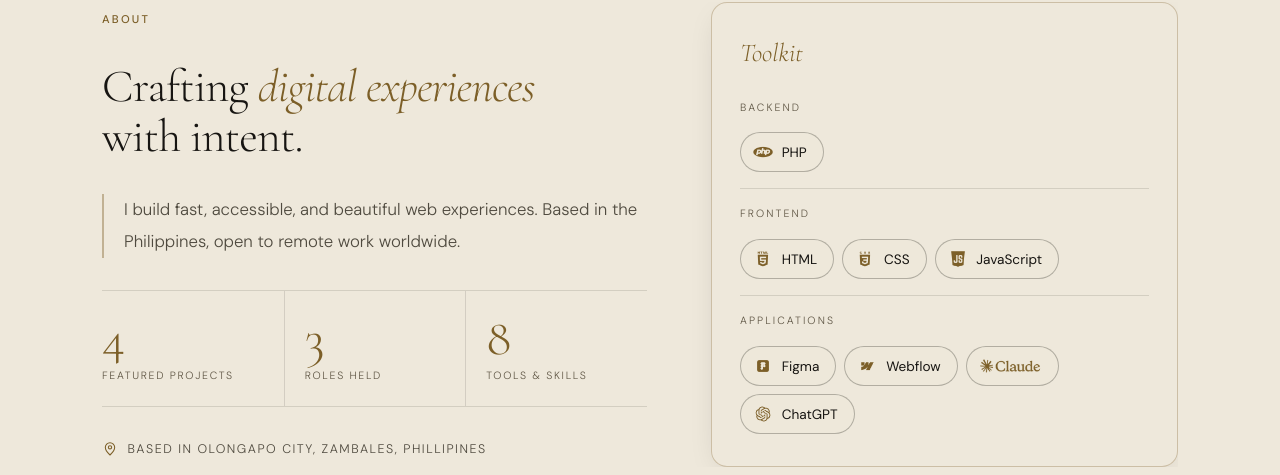
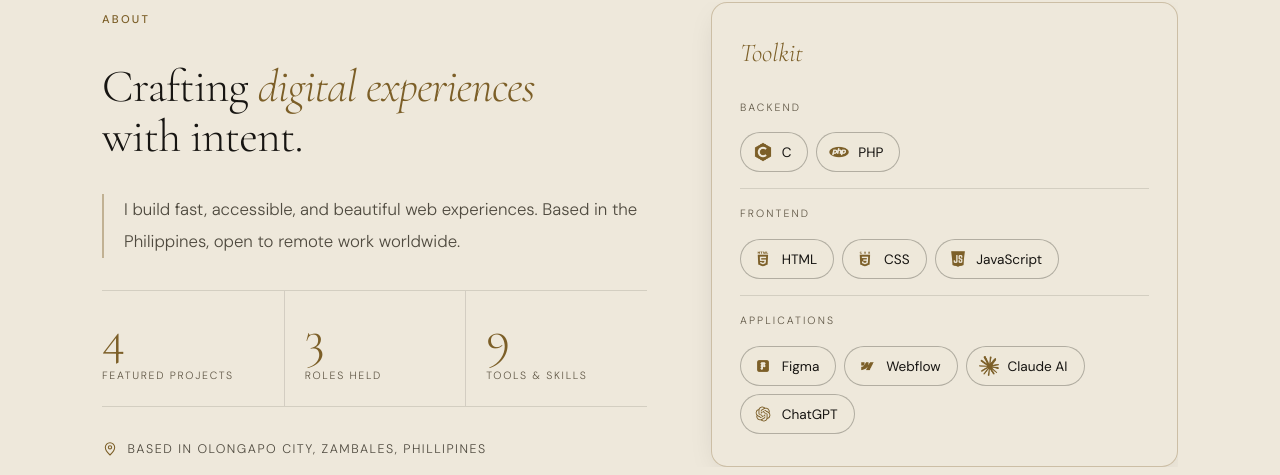
Before and after one commit to codewitheywu/andre-pesquerra, a PHP site: page /index.html in a window 1280 px wide. Shown: the part 911-1386 px from the top of the page. Run offline with PHP 8.4, Linux system fonts and the light colour scheme.

Commit message:
Add C skill with gold hexagon icon; swap Claude wordmark for new sunburst logo
Co-Authored-By: Claude Sonnet 5 <noreply@anthropic.com>

```diff
--- a/assets/css/style.css
+++ b/assets/css/style.css
@@ -606,7 +606,6 @@ section + section { border-top: 1px solid var(--border); }
 }
 .skill-chip:hover { border-color: var(--gold); background: var(--gold-dim); transform: translateY(-2px); }
 .skill-chip-icon { height: 20px; width: auto; object-fit: contain; }
-.skill-chip-icon--wide { height: 16px; }
 .skill-chip-text {
   display: grid; place-items: center;
   width: 20px; height: 20px;
--- a/index.html
+++ b/index.html
@@ -121,7 +121,7 @@
         <ul class="about-stats reveal reveal-delay-3" aria-label="At a glance">
           <li><strong>4</strong><span>Featured projects</span></li>
           <li><strong>3</strong><span>Roles held</span></li>
-          <li><strong>8</strong><span>Tools &amp; skills</span></li>
+          <li><strong>9</strong><span>Tools &amp; skills</span></li>
         </ul>
 
         <p class="about-location reveal reveal-delay-3">
@@ -135,6 +135,7 @@
         <div class="skill-category">
           <p class="skill-category-title">Backend</p>
           <ul class="skill-chips">
+            <li class="skill-chip" title="C · 70%"><img src="assets/img/icons/c.png" alt="" height="20" class="skill-chip-icon" loading="lazy"> C</li>
             <li class="skill-chip" title="PHP · 85%"><img src="assets/img/icons/php.png" alt="" height="20" class="skill-chip-icon" loading="lazy"> PHP</li>
           </ul>
         </div>
@@ -151,7 +152,7 @@
           <ul class="skill-chips">
             <li class="skill-chip" title="Figma · 75%"><img src="assets/img/icons/figma.png" alt="" height="20" class="skill-chip-icon" loading="lazy"> Figma</li>
             <li class="skill-chip" title="Webflow · 80%"><img src="assets/img/icons/webflow.png" alt="" height="20" class="skill-chip-icon" loading="lazy"> Webflow</li>
-            <li class="skill-chip" title="Claude AI · 100%"><img src="assets/img/icons/claude.png" alt="Claude AI" height="20" class="skill-chip-icon skill-chip-icon--wide" loading="lazy"></li>
+            <li class="skill-chip" title="Claude AI · 100%"><img src="assets/img/icons/claude.png" alt="" height="20" class="skill-chip-icon" loading="lazy"> Claude AI</li>
             <li class="skill-chip" title="ChatGPT · 80%"><img src="assets/img/icons/chatgpt.png" alt="" height="20" class="skill-chip-icon" loading="lazy"> ChatGPT</li>
           </ul>
         </div>
```
Also changed, not shown: index.php (+10 -7 lines), assets/img/icons/c.png (added), assets/img/icons/claude.png.
